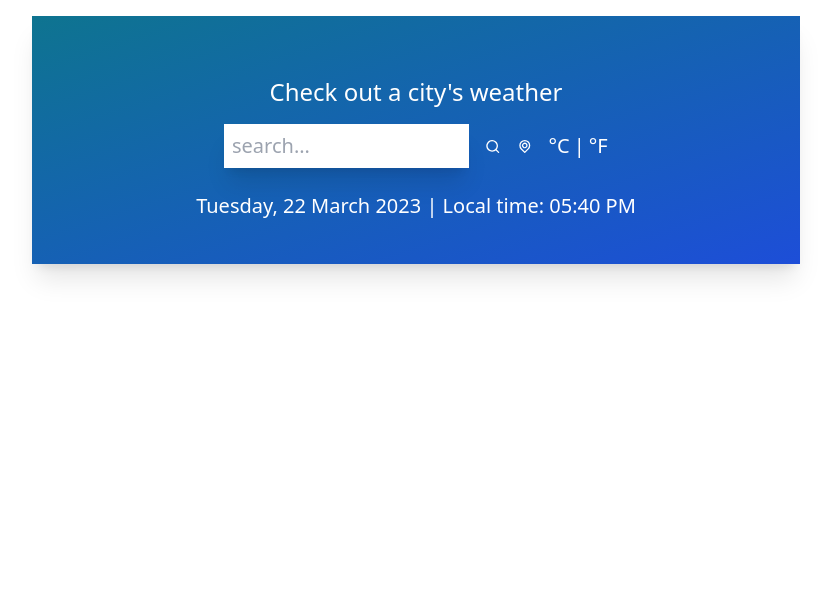
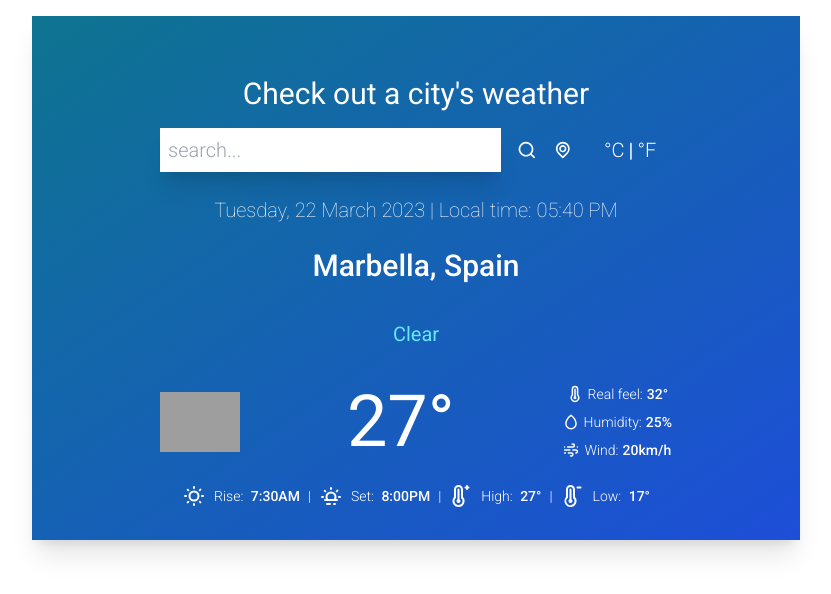
Before and after one commit to IggyNP/weather-app, a React (Create React App) app: page / in a window 1280 px wide. Shown: the top 594 px of the page, without its empty margins (224-1055 px from the left). Built offline with nearby package versions, Linux system fonts and the light colour scheme; grey boxes are pictures that could not be loaded.

Commit message:
added TempAndInfo component

```diff
--- a/src/App.js
+++ b/src/App.js
@@ -1,5 +1,6 @@
 import UilReact from "@iconscout/react-unicons/icons/uil-react";
 import SearchBar from "./components/SearchBar";
+import TempAndInfo from "./components/TempAndInfo";
 import TimeAndLoc from "./components/TimeAndLoc";
 
 function App() {
@@ -7,6 +8,7 @@
     <div className="shadow-grey-400 mx-auto mt-4 h-fit max-w-screen-md bg-gradient-to-br from-cyan-700 to-blue-700 py-5 px-32 shadow-xl">
       <SearchBar />
       <TimeAndLoc />
+      <TempAndInfo />
     </div>
   );
 }
--- a/src/components/SearchBar.jsx
+++ b/src/components/SearchBar.jsx
@@ -5,20 +5,20 @@
   return (
     <div className="my-6 flex flex-col items-center justify-center">
       <div className="my-4 flex flex-row justify-center text-white">
-        <h1 className="text-2xl">Check out a city's weather</h1>
+        <h1 className="text-xl sm:text-3xl">Check out a city's weather</h1>
       </div>
-      <div className="flex w-3/4 flex-row items-center justify-center space-x-4">
+      <div className="flex w-full flex-row items-center justify-center space-x-4">
         <input
           type="text"
           placeholder="search..."
-          className="w-full p-2 text-xl font-light capitalize shadow-xl placeholder:lowercase focus:outline-none"
+          className="text-l w-full p-2 font-light capitalize shadow-xl placeholder:lowercase focus:outline-none sm:text-xl"
         />
         <UilSearch
-          size={25}
+          size={30}
           className="cursor-pointer text-white transition ease-out hover:scale-125"
         />
         <UilLocationPoint
-          size={25}
+          size={30}
           className="cursor-pointer text-white transition ease-out hover:scale-125"
         />
         <div className="flex w-1/4 flex-row items-center justify-center">
--- /dev/null
+++ b/src/components/TempAndInfo.jsx
@@ -0,0 +1,68 @@
+import React from "react";
+import {
+  UilTemperature,
+  UilTear,
+  UilWind,
+  UilSun,
+  UilSunset,
+  UilTemperatureMinus,
+  UilTemperaturePlus,
+} from "@iconscout/react-unicons";
+
+const TempAndInfo = () => {
+  return (
+    <div>
+      <div className="flex items-center justify-center py-6 text-xl text-cyan-300">
+        <p>Clear</p>
+      </div>
+      <div className="flex w-full flex-row items-center justify-between py-3 text-white">
+        <img
+          src="https://openweathermap.org/img/wn/01d@2x.png"
+          alt=""
+          className="w-20"
+        />
+        <p className="text-5xl text-white sm:text-7xl">27°</p>
+        <div className="flex flex-col space-y-2">
+          <div className="flex items-center justify-center text-sm font-light">
+            <UilTemperature size={18} className="mr-1" />
+            <p className="mr-1">Real feel:</p>
+            <span className="font-medium">32°</span>
+          </div>
+          <div className="flex items-center justify-center text-sm font-light">
+            <UilTear size={18} className="mr-1" />
+            <p className="mr-1">Humidity:</p>
+            <span className="font-medium">25%</span>
+          </div>
+          <div className="flex items-center justify-center text-sm font-light">
+            <UilWind size={18} className="mr-1" />
+            <p className="mr-1">Wind:</p>
+            <span className="font-medium">20km/h</span>
+          </div>
+        </div>
+      </div>
+      <div className="flex w-full flex-row items-center justify-center space-x-2 py-3 text-sm text-white">
+        <UilSun />
+        <p className="font-light">
+          Rise: <span className="ml-1 font-medium">7:30AM</span>
+        </p>
+        <p className="ml-1 font-light">|</p>
+        <UilSunset />
+        <p className="font-light">
+          Set: <span className="ml-1 font-medium">8:00PM</span>
+        </p>
+        <p className="ml-1 font-light">|</p>
+        <UilTemperaturePlus />
+        <p className="font-light">
+          High: <span className="ml-1 font-medium">27°</span>
+        </p>
+        <p className="ml-1 font-light">|</p>
+        <UilTemperatureMinus />
+        <p className="font-light">
+          Low: <span className="ml-1 font-medium">17°</span>
+        </p>
+      </div>
+    </div>
+  );
+};
+
+export default TempAndInfo;
--- a/src/components/TimeAndLoc.jsx
+++ b/src/components/TimeAndLoc.jsx
@@ -4,8 +4,13 @@
   return (
     <div>
       <div className="my-6 flex items-center justify-center">
-        <p className="text-xl font-extralight text-white">
+        <p className="text-l font-extralight text-white sm:text-xl">
           Tuesday, 22 March 2023 | Local time: 05:40 PM
+        </p>
+      </div>
+      <div className="my-3 flex items-center justify-center">
+        <p className="text-2xl font-medium text-white sm:text-3xl">
+          Marbella, Spain
         </p>
       </div>
     </div>
--- a/src/index.css
+++ b/src/index.css
@@ -1,3 +1,11 @@
+@import url("https://fonts.googleapis.com/css2?family=Roboto:ital,wght@0,100;0,300;0,400;0,500;0,700;0,900;1,100;1,300;1,400;1,500;1,700;1,900&display=swap");
+
 @tailwind base;
 @tailwind components;
 @tailwind utilities;
+
+@layer base {
+  html {
+    font-family: "Roboto", sans-serif;
+  }
+}
```
